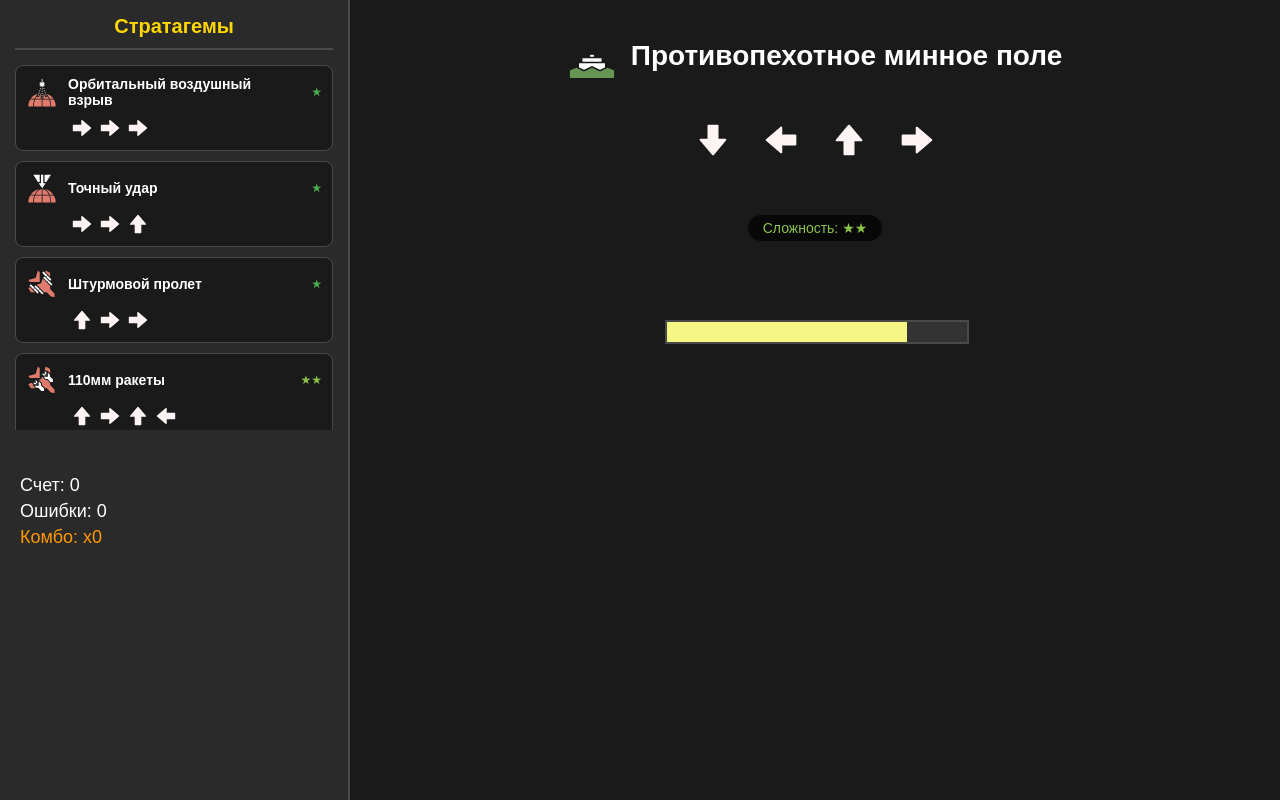
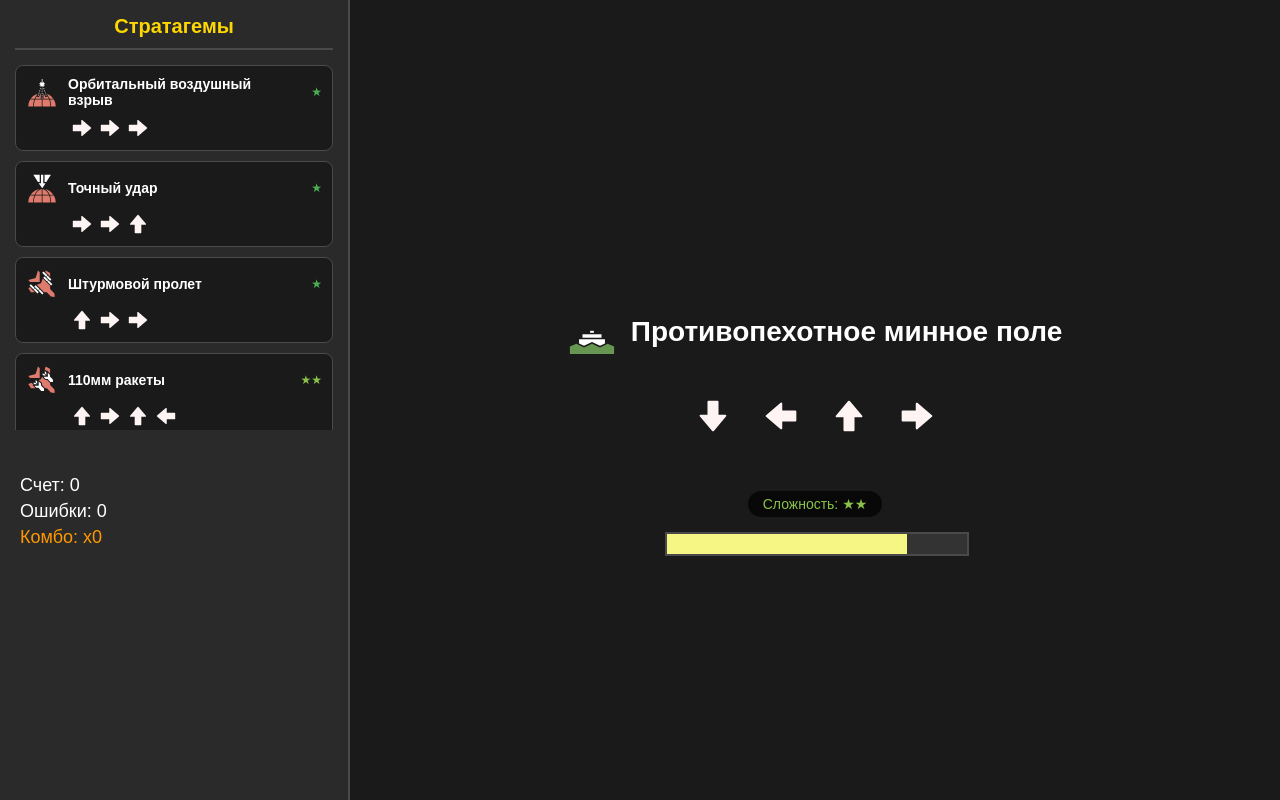
Before and after one commit to Geckonda/Stratagemes-hero, a Vue app in the folder stratagemes-hero/: page / in a window 1280 px wide. Both pictures are taken after a click on the button "Start". Built offline with nearby package versions, Linux system fonts and the light colour scheme; the HTML template or start-up script is replaced by a standard one.

Commit message:
style(GameBoard): отцентровал главную часть

```diff
--- a/stratagemes-hero/src/components/game/GameBoard.vue
+++ b/stratagemes-hero/src/components/game/GameBoard.vue
@@ -1,6 +1,8 @@
 <template>
   <div class="game-board">
 
+    <div class="content-wrapper">
+      <div>
         <StratagemDisplay
           :stratagem="gameStore.currentStratagem"
           :player-input="gameStore.playerInput"
@@ -14,7 +16,8 @@
           :time-left="gameStore.timeLeft"
           :max-time="gameStore.maxTime"
         />
-
+        </div>
+    </div>
     <!-- Game Over сообщение -->
     <div v-if="gameStore.gameStatus === 'gameover'" class="gameover-overlay">
       <div class="gameover-content">
@@ -86,9 +89,15 @@ const returnToMenu = () => {
   padding: 2rem;
   color: white;
   position: relative;
-  min-height: 500px;
+  height: 100%;
 }
-
+.content-wrapper {
+  flex: 1;
+  display: flex;
+  align-items: center;     /* Центрирование по вертикали */
+  justify-content: center;  /* Центрирование по горизонтали */
+  padding: 20px;
+}
 .success-message {
   color: #4caf50;
   font-size: 24px;
--- a/stratagemes-hero/src/components/layout/GameLayout.vue
+++ b/stratagemes-hero/src/components/layout/GameLayout.vue
@@ -18,6 +18,7 @@
   display: grid;
   grid-template-columns: 350px 1fr;
   min-height: 100vh;
+  overflow: hidden;
 }
 
 .sidebar {
--- a/stratagemes-hero/src/views/GameView.vue
+++ b/stratagemes-hero/src/views/GameView.vue
@@ -55,6 +55,11 @@ const startGame = () => {
 </script>
 
 <style scoped>
+.main-wrapper {
+  height: 100%;
+  display: flex;
+  flex-direction: column;
+}
 .start-screen {
   display: flex;
   flex-direction: column;
```
Lines whose indentation alone changed are shown as unchanged.
